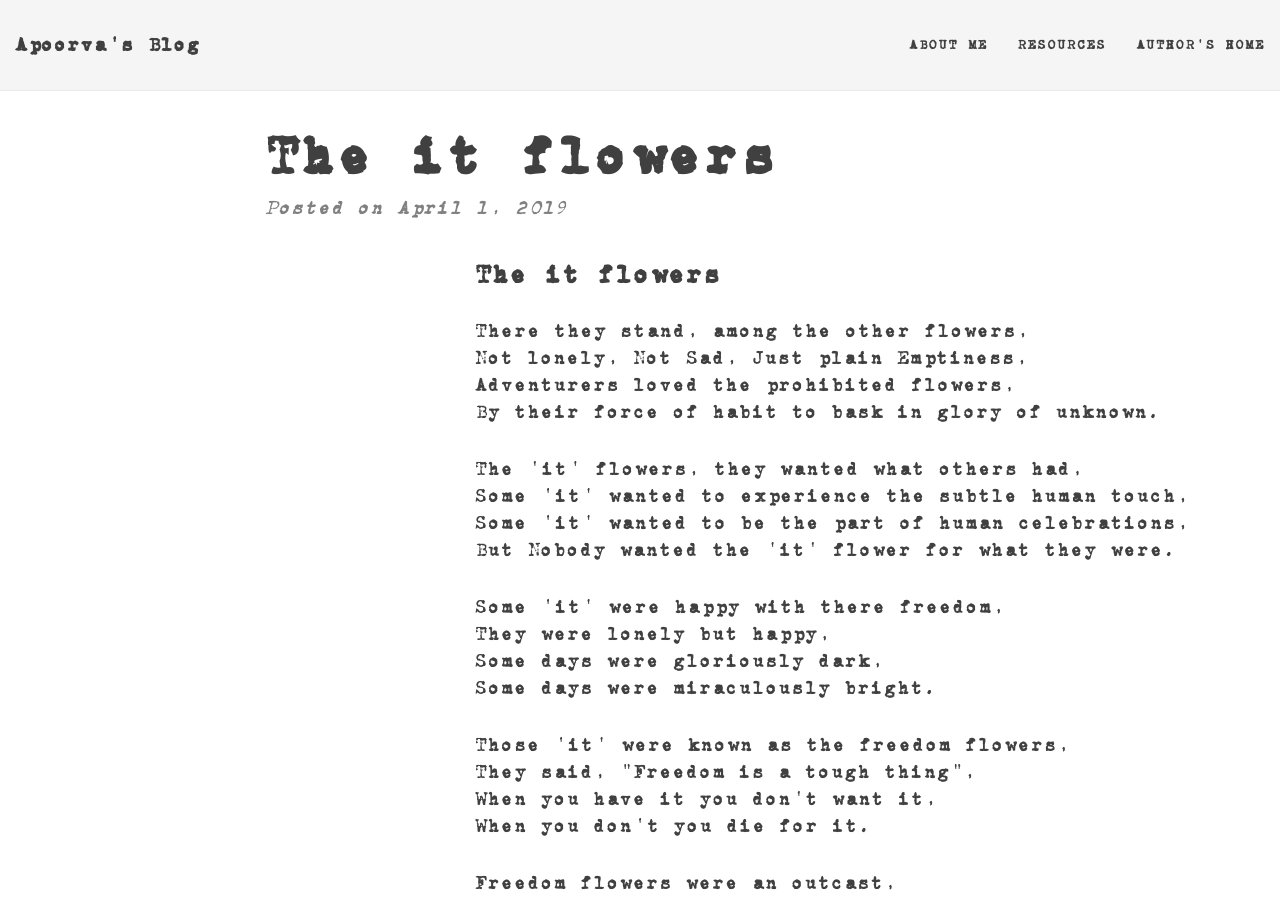
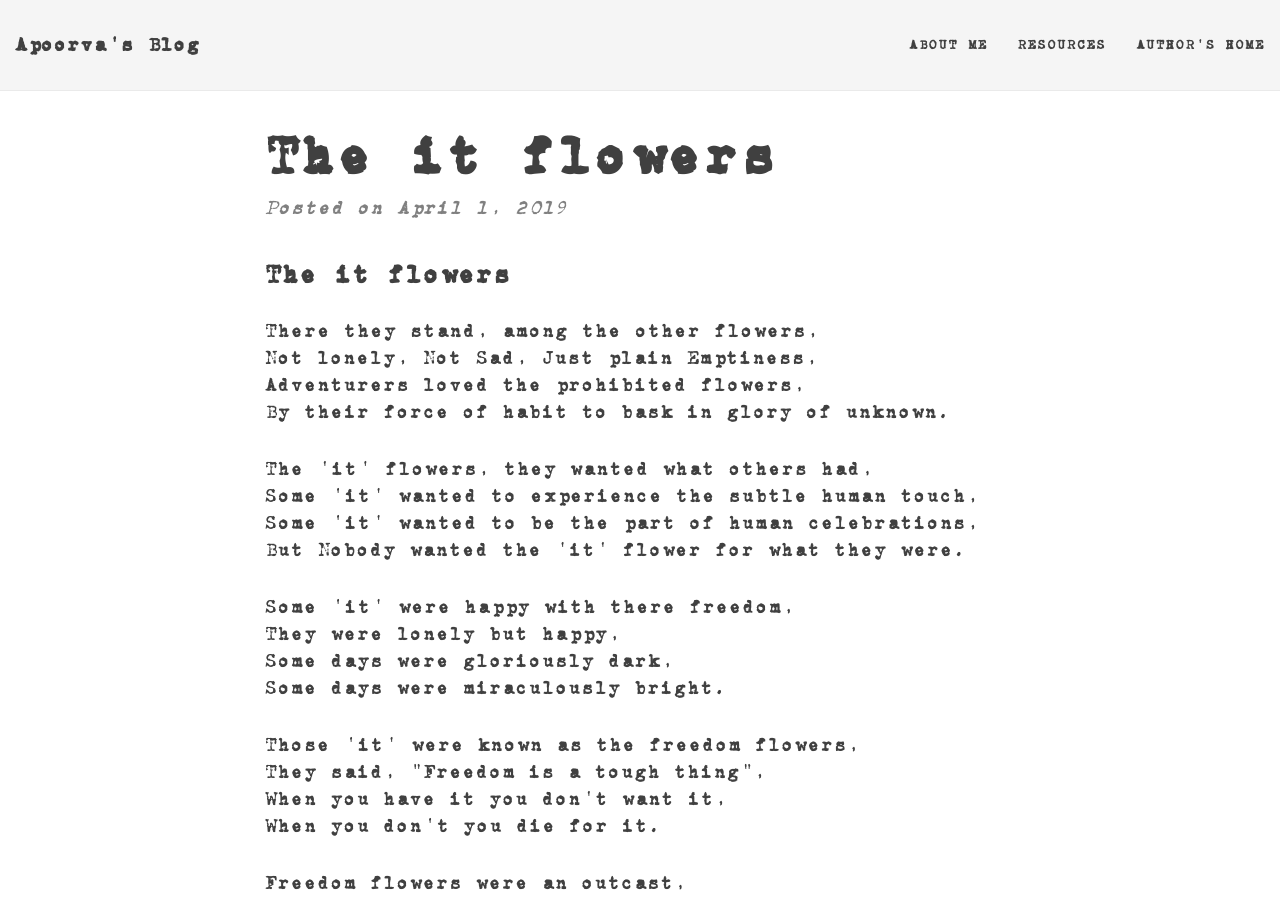
Before and after one commit to rava-dosa/poem, a Jekyll site: the page built from _posts/2019-04-01-The-it-flowers.md, in a window 1280 px wide and 900 px high. Built offline with Jekyll 4.4.1, drawn with Linux system fonts in a browser that asks for light colours; nearby versions of some CDN libraries; comment, search, counter and statistics services are not loaded.

```diff
--- a/_layouts/post.html
+++ b/_layouts/post.html
@@ -3,9 +3,9 @@
 ---
 
 {% include header.html type="post" %}
-<div class="container">
+<!-- <div class="container">
   <div class="row">
-    <div class="col-lg-8 col-lg-offset-2 col-md-10 col-md-offset-1">
+    <div class="col-lg-8 col-lg-offset-2 col-md-10 col-md-offset-1"> -->
 <!-- <div id="google_translate_element"></div></div></div></div><script type="text/javascript">
 
 function googleTranslateElementInit() {
```
